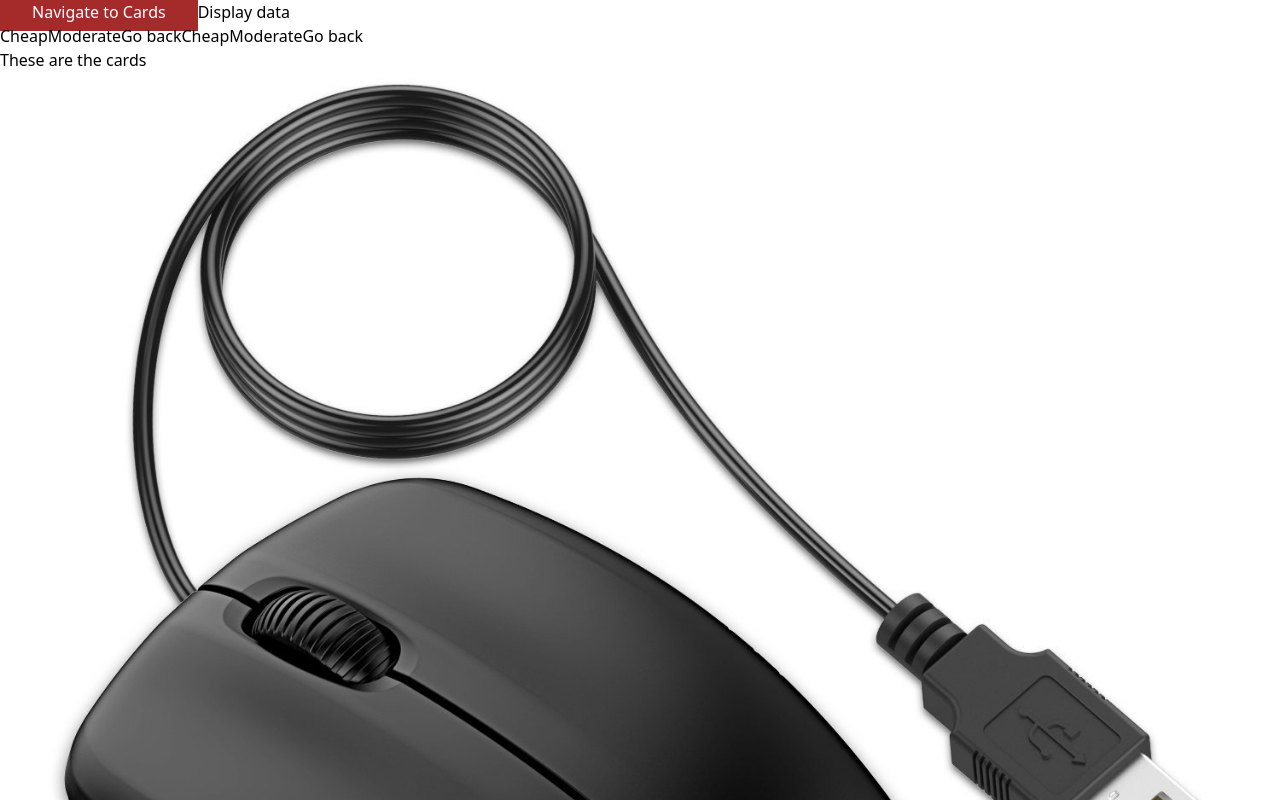
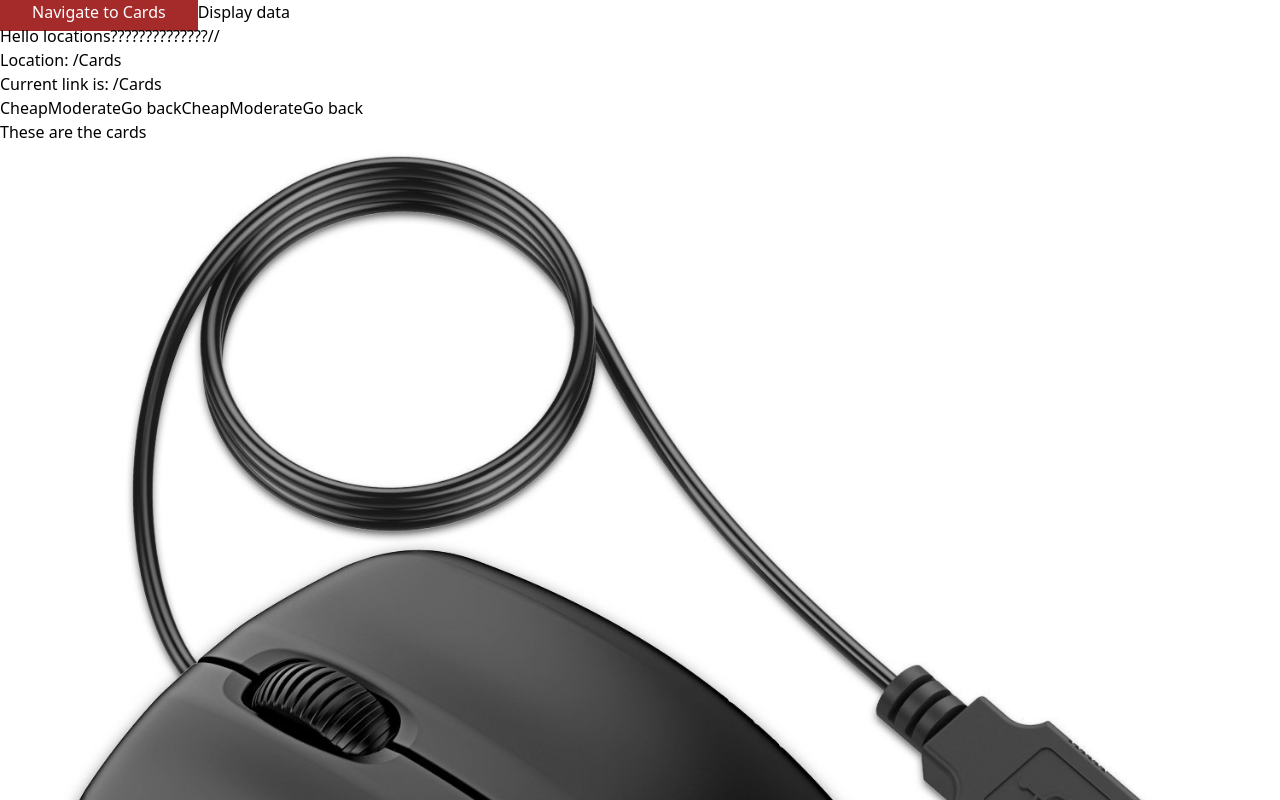
Before and after one commit to tuyishimejohnson/weather_application, a React (Vite) app in the folder weather-application/: page /Cards in a window 1280 px wide. Shown: the top 800 px of the page. Built offline with nearby package versions, Linux system fonts and the light colour scheme.

Commit message:
Obtain location using useLocation

```diff
--- a/weather-application/src/App.tsx
+++ b/weather-application/src/App.tsx
@@ -6,6 +6,7 @@ import DisplayData from './components/displayData'
 import Layout from './components/Layout'
 import FetchedData from './components/fetchedData'
 import Error from './components/Error'
+import Locations from './components/locations'
 
 import { createBrowserRouter, createRoutesFromElements, RouterProvider, Route } from 'react-router-dom'
 
--- a/weather-application/src/components/Layout.tsx
+++ b/weather-application/src/components/Layout.tsx
@@ -1,4 +1,5 @@
 import { NavLink, Outlet } from 'react-router-dom'
+import Locations from './locations'
 
 const Layout = () => {
 
@@ -22,9 +23,11 @@ const Layout = () => {
       <nav className= "w-2/5 m-auto text-center">
           <NavLink to="/Cards" style={({isActive}) => isActive ? styles : undefined}>Navigate to Cards</NavLink>
           <NavLink to="/DisplayData">Display data</NavLink>
+
       </nav>
 
       <main>
+       <Locations />
         <Outlet />
       </main>
 
--- a/weather-application/src/components/cards.tsx
+++ b/weather-application/src/components/cards.tsx
@@ -1,5 +1,5 @@
 
-import { NavLink, RouterProvider, useSearchParams } from "react-router-dom"
+import { NavLink, useSearchParams } from "react-router-dom"
 import data from "./data"
 
 
--- /dev/null
+++ b/weather-application/src/components/locations.tsx
@@ -0,0 +1,21 @@
+import { useLocation } from "react-router-dom"
+
+
+const Locations = () => {
+    let location = useLocation()
+    let append = ""
+    let result:any = location.pathname.split("/").filter(item => item !== "").map(item => {
+        append += `/${item}`
+        return append
+    })
+
+  return (
+    <div>
+        <h1>Hello locations??????????????//</h1>
+        <p>Location: {location.pathname}</p>
+        <span>Current link is: {result}</span>
+    </div>
+  )
+}
+
+export default Locations
```
